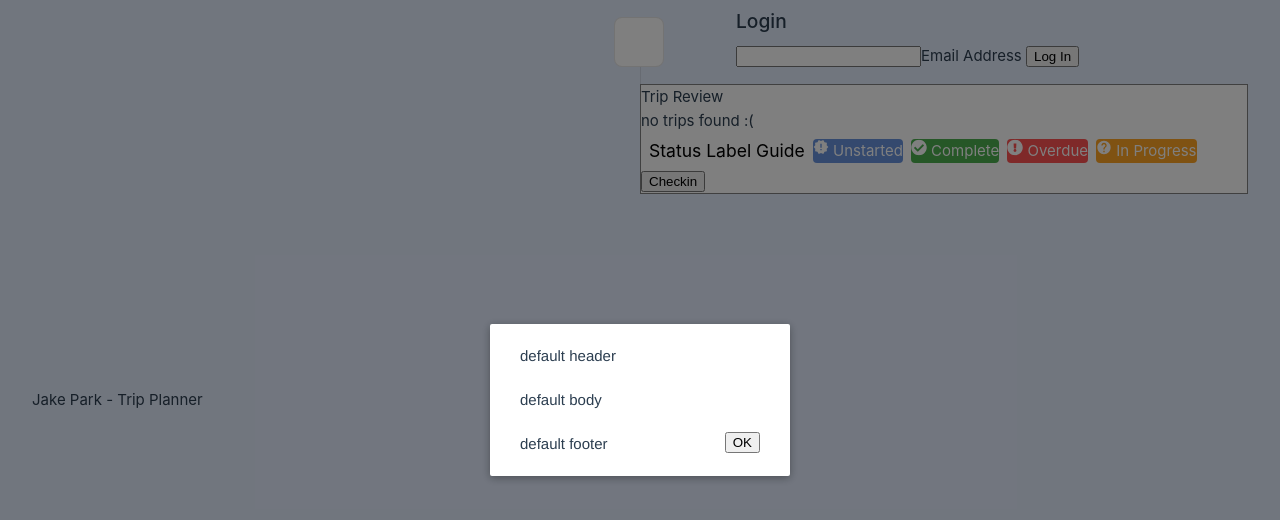
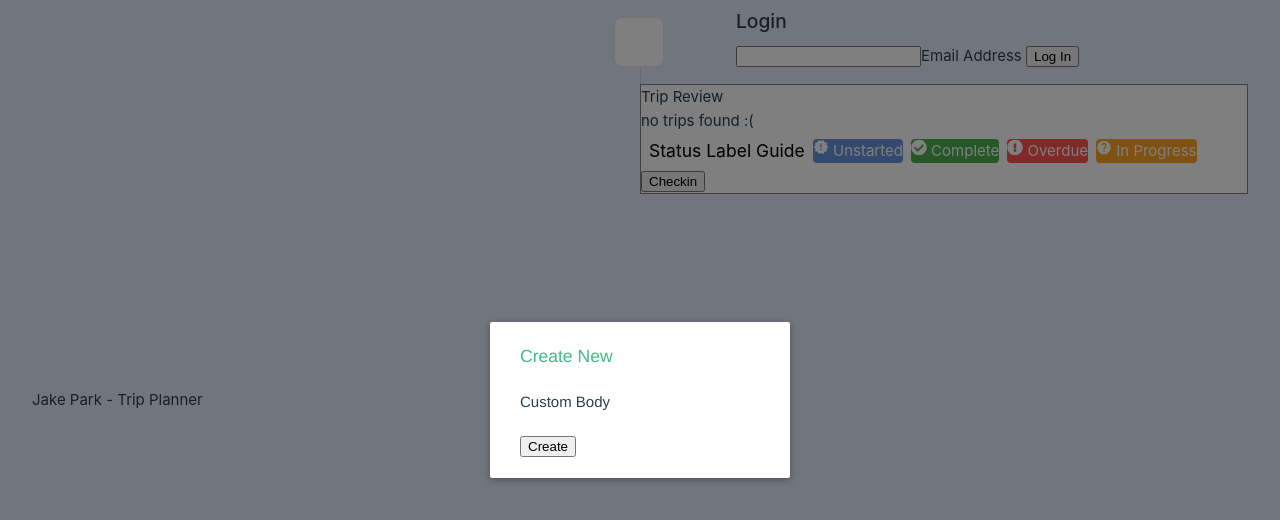
Before and after one commit to jakepark/rails-vue, a Vue app in the folder frontend/vue-rails/: page / in a window 1280 px wide. Both pictures are taken after a click on the button "Checkin". Shown: the top 520 px of the page. Built offline with nearby package versions, Linux system fonts and the light colour scheme.

Commit message:
vue3 slot syntax change

```diff
--- a/frontend/vue-rails/src/components/Trips.vue
+++ b/frontend/vue-rails/src/components/Trips.vue
@@ -126,12 +126,17 @@ export default {
       <button id="show-modal" @click="showModal = true">Checkin</button>
       <!-- use the modal component, pass in the prop -->
       <ModalForm v-if="showModal" @close="showModal = false">
-        <h3 slot="header">Create New</h3>
-        <div slot="body">custom body</div>
-        <div slot="footer">
-          custom footer
+        <template #header>
+          <h3>Create New</h3>
+        </template>
+
+        <template #body>
+          <p>Custom Body</p>
+        </template>
+
+        <template #footer>
           <button>Create</button>
-        </div>
+        </template>
       </ModalForm>
 
     </div>
```
